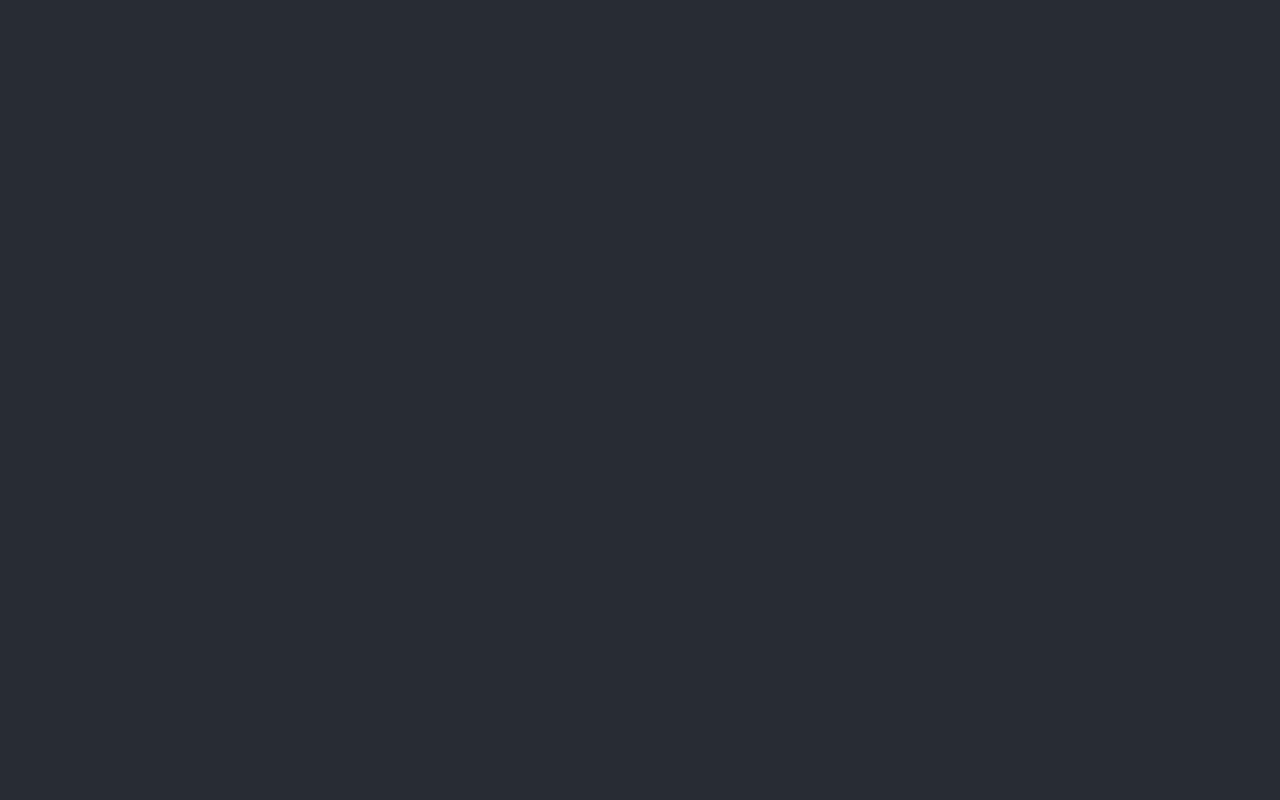
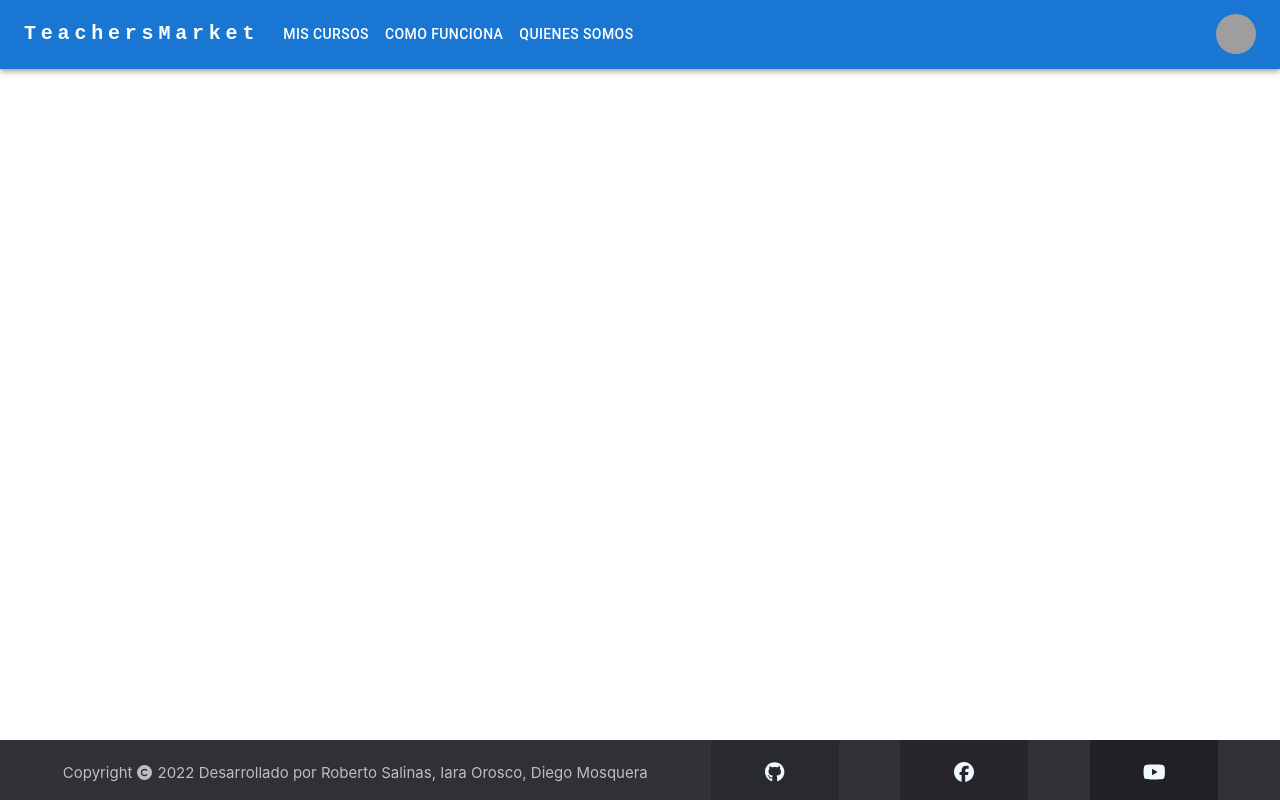
Before and after one commit to rcsalinas/Front-End-API, a React (Create React App) app: page / in a window 1280 px wide. Built offline with nearby package versions, Linux system fonts and the light colour scheme; grey boxes are pictures that could not be loaded.

Commit message:
Terminado diseño footer y navbar

```diff
--- a/src/App.js
+++ b/src/App.js
@@ -1,11 +1,15 @@
 import "./App.css";
+import { BrowserRouter as Router, Route, Redirect, Switch } from "react-router-dom";
 
+import MainNavigation from "./shared/components/MainNavigation";
+import Footer from "./shared/components/Footer/Footer";
 function App() {
-  return (
-    <div className="App">
-      <header className="App-header"></header>
-    </div>
-  );
+	return (
+		<>
+			<MainNavigation />
+			<Footer />
+		</>
+	);
 }
 
 export default App;
--- /dev/null
+++ b/src/shared/components/Footer/Footer.css
@@ -0,0 +1,165 @@
+a {
+	color: inherit;
+}
+.footer {
+	position: fixed;
+	bottom: 0;
+	width: 100%;
+	height: 60px; /* Height of the footer */
+	background: #6cf;
+}
+.item1 {
+	border: none;
+	background-color: inherit;
+	color: #6bd1f0;
+	padding-left: 30px;
+	font-size: 20px;
+	display: flex;
+	justify-content: left;
+	align-items: center;
+}
+.item1:hover {
+	text-decoration: none;
+	color: #48976a;
+}
+.item1:focus {
+	outline: 0;
+}
+.item2 {
+	background: rgba(49, 49, 54, 0.993);
+	color: rgb(190, 190, 190);
+	margin: 1px;
+	font-size: 15px;
+	display: flex;
+	justify-content: center;
+	align-items: center;
+}
+
+.item3 {
+	font-size: 20px;
+	background: #292a30;
+	display: flex;
+	justify-content: center;
+	align-items: center;
+	width: 10%;
+}
+.item3:hover {
+	background-color: #000000;
+	transition: 0.4s;
+}
+.item4 {
+	font-size: 20px;
+	background: #25252b;
+	display: flex;
+	justify-content: center;
+	align-items: center;
+	width: 10%;
+}
+.item4:hover {
+	background-color: #4267b2;
+	transition: 0.4s;
+}
+.item5 {
+	font-size: 20px;
+	background: #202025;
+	display: flex;
+	justify-content: center;
+	align-items: center;
+	width: 10%;
+}
+.item5:hover {
+	background-color: #da0e0e;
+	transition: 0.4s;
+}
+
+.footer-container {
+	color: aliceblue;
+	text-align: center;
+	background-color: rgba(49, 49, 54, 0.993);
+	font-size: 15px;
+	width: 100%;
+	height: 4rem;
+	display: flex;
+	justify-content: space-evenly;
+	grid-template-columns: 3fr 6fr 1fr 1fr 1fr;
+}
+
+/* Extra small devices (phones, 600px and down) */
+@media only screen and (max-width: 600px) {
+	.item1 {
+		font-size: 12px;
+		padding-left: 3px;
+	}
+	.item2 {
+		font-size: 7px;
+	}
+	.item3,
+	.item4,
+	.item5 {
+		font-size: 12px;
+	}
+}
+
+/* Small devices (portrait tablets and large phones, 600px and up) */
+@media only screen and (min-width: 600px) {
+	.item1 {
+		font-size: 14px;
+		padding-left: 5px;
+	}
+	.item2 {
+		font-size: 9px;
+	}
+	.item3,
+	.item4,
+	.item5 {
+		font-size: 14px;
+	}
+}
+
+/* Medium devices (landscape tablets, 768px and up) */
+@media only screen and (min-width: 768px) {
+	.item1 {
+		font-size: 16px;
+		padding-left: 6px;
+	}
+	.item2 {
+		font-size: 11px;
+	}
+	.item3,
+	.item4,
+	.item5 {
+		font-size: 16px;
+	}
+}
+
+/* Large devices (laptops/desktops, 992px and up) */
+@media only screen and (min-width: 992px) {
+	.item1 {
+		font-size: 18px;
+		padding-left: 8px;
+	}
+	.item2 {
+		font-size: 13px;
+	}
+	.item3,
+	.item4,
+	.item5 {
+		font-size: 18px;
+	}
+}
+
+/* Extra large devices (large laptops and desktops, 1200px and up) */
+@media only screen and (min-width: 1200px) {
+	.item1 {
+		font-size: 20px;
+		padding-left: 10px;
+	}
+	.item2 {
+		font-size: 15px;
+	}
+	.item3,
+	.item4,
+	.item5 {
+		font-size: 20px;
+	}
+}
--- /dev/null
+++ b/src/shared/components/Footer/Footer.js
@@ -0,0 +1,33 @@
+import React from "react";
+import "./Footer.css";
+import { FontAwesomeIcon } from "@fortawesome/react-fontawesome";
+import { faYoutube, faGithub, faFacebook } from "@fortawesome/free-brands-svg-icons";
+import { faCopyright } from "@fortawesome/free-solid-svg-icons";
+
+const Footer = () => {
+	return (
+		<footer className="footer">
+			<div className="footer-container">
+				<div className="item2">
+					<span style={{ paddingRight: 5 }}>Copyright </span>
+					<FontAwesomeIcon icon={faCopyright} />{" "}
+					<span style={{ paddingLeft: 5 }}>
+						{new Date().getFullYear()} Desarrollado por Roberto Salinas, Iara Orosco,
+						Diego Mosquera
+					</span>
+				</div>
+				<a href="https://github.com/rcs532/Front-End-API" target="_blank" className="item3">
+					<FontAwesomeIcon icon={faGithub} />
+				</a>
+				<a href="http://fb.com/" target="_blank" className="item4">
+					<FontAwesomeIcon icon={faFacebook} />
+				</a>
+				<a href="https://www.youtube.com/" target="_blank" className="item5">
+					<FontAwesomeIcon icon={faYoutube} />
+				</a>
+			</div>
+		</footer>
+	);
+};
+
+export default Footer;
--- /dev/null
+++ b/src/shared/components/MainNavigation.js
@@ -0,0 +1,179 @@
+import { useState } from "react";
+import React from "react";
+import AppBar from "@mui/material/AppBar";
+import Box from "@mui/material/Box";
+import Toolbar from "@mui/material/Toolbar";
+import IconButton from "@mui/material/IconButton";
+import Typography from "@mui/material/Typography";
+import Menu from "@mui/material/Menu";
+import MenuIcon from "@mui/icons-material/Menu";
+import Container from "@mui/material/Container";
+import Avatar from "@mui/material/Avatar";
+import Button from "@mui/material/Button";
+import Tooltip from "@mui/material/Tooltip";
+import MenuItem from "@mui/material/MenuItem";
+import AdbIcon from "@mui/icons-material/Adb";
+
+import { NavLink } from "react-router-dom";
+
+const MainNavigation = (props) => {
+	const [isLoggedIn, setIsLoggedIn] = useState(false);
+	const pages = ["Cursos", "Como Funciona", "Quienes Somos"];
+	const settings = ["Perfil", "Mis Cursos", "Mensajeria", isLoggedIn ? "Log In" : "Logout"];
+
+	const [anchorElNav, setAnchorElNav] = React.useState(null);
+	const [anchorElUser, setAnchorElUser] = React.useState(null);
+
+	const handleOpenNavMenu = (event) => {
+		setAnchorElNav(event.currentTarget);
+	};
+	const handleOpenUserMenu = (event) => {
+		setAnchorElUser(event.currentTarget);
+	};
+
+	const handleCloseNavMenu = () => {
+		setAnchorElNav(null);
+	};
+
+	const handleCloseUserMenu = () => {
+		setAnchorElUser(null);
+	};
+
+	return (
+		<AppBar position="static">
+			<Container maxWidth="xl">
+				<Toolbar disableGutters>
+					<Typography
+						variant="h6"
+						noWrap
+						component="a"
+						href="/"
+						sx={{
+							mr: 2,
+							display: { xs: "none", md: "flex" },
+							fontFamily: "monospace",
+							fontWeight: 700,
+							letterSpacing: ".3rem",
+							color: "inherit",
+							textDecoration: "none",
+						}}
+					>
+						TeachersMarket
+					</Typography>
+
+					<Box sx={{ flexGrow: 1, display: { xs: "flex", md: "none" } }}>
+						<IconButton
+							size="large"
+							aria-label="account of current user"
+							aria-controls="menu-appbar"
+							aria-haspopup="true"
+							onClick={handleOpenNavMenu}
+							color="inherit"
+						>
+							<MenuIcon />
+						</IconButton>
+						<Menu
+							id="menu-appbar"
+							anchorEl={anchorElNav}
+							anchorOrigin={{
+								vertical: "bottom",
+								horizontal: "left",
+							}}
+							keepMounted
+							transformOrigin={{
+								vertical: "top",
+								horizontal: "left",
+							}}
+							open={Boolean(anchorElNav)}
+							onClose={handleCloseNavMenu}
+							sx={{
+								display: { xs: "block", md: "none" },
+							}}
+						>
+							<MenuItem onClick={handleCloseNavMenu}>
+								<Typography textAlign="center">Mis Cursos</Typography>
+							</MenuItem>
+							<MenuItem onClick={handleCloseNavMenu}>
+								<Typography textAlign="center">Como funciona</Typography>
+							</MenuItem>
+							<MenuItem onClick={handleCloseNavMenu}>
+								<Typography textAlign="center">Quienes Somos</Typography>
+							</MenuItem>
+						</Menu>
+					</Box>
+
+					<Typography
+						variant="h5"
+						noWrap
+						component="a"
+						href=""
+						sx={{
+							mr: 2,
+							display: { xs: "flex", md: "none" },
+							flexGrow: 1,
+							fontFamily: "monospace",
+							fontWeight: 700,
+							letterSpacing: ".3rem",
+							color: "inherit",
+							textDecoration: "none",
+						}}
+					>
+						TeachersMarket
+					</Typography>
+					<Box sx={{ flexGrow: 1, display: { xs: "none", md: "flex" } }}>
+						<Button
+							onClick={handleCloseNavMenu}
+							sx={{ my: 2, color: "white", display: "block" }}
+						>
+							Mis Cursos
+						</Button>
+						<Button
+							onClick={handleCloseNavMenu}
+							sx={{ my: 2, color: "white", display: "block" }}
+						>
+							Como funciona
+						</Button>
+						<Button
+							onClick={handleCloseNavMenu}
+							sx={{ my: 2, color: "white", display: "block" }}
+						>
+							Quienes Somos
+						</Button>
+					</Box>
+
+					<Box sx={{ flexGrow: 0 }}>
+						<Tooltip title="Open settings">
+							<IconButton onClick={handleOpenUserMenu} sx={{ p: 0 }}>
+								<Avatar alt="Remy Sharp" src="/static/images/avatar/2.jpg" />
+							</IconButton>
+						</Tooltip>
+						<Menu
+							sx={{ mt: "45px" }}
+							id="menu-appbar"
+							anchorEl={anchorElUser}
+							anchorOrigin={{
+								vertical: "top",
+								horizontal: "right",
+							}}
+							keepMounted
+							transformOrigin={{
+								vertical: "top",
+								horizontal: "right",
+							}}
+							open={Boolean(anchorElUser)}
+							onClose={handleCloseUserMenu}
+						>
+							{settings.map((setting) => (
+								<MenuItem key={setting} onClick={handleCloseUserMenu}>
+									<Typography textAlign="center">{setting}</Typography>
+								</MenuItem>
+							))}
+						</Menu>
+					</Box>
+				</Toolbar>
+			</Container>
+		</AppBar>
+	);
+};
+
+export default MainNavigation;
```
Also changed, not shown: package.json (+10 -4 lines), 1 other file (tests, documents, lock files or other folders).
